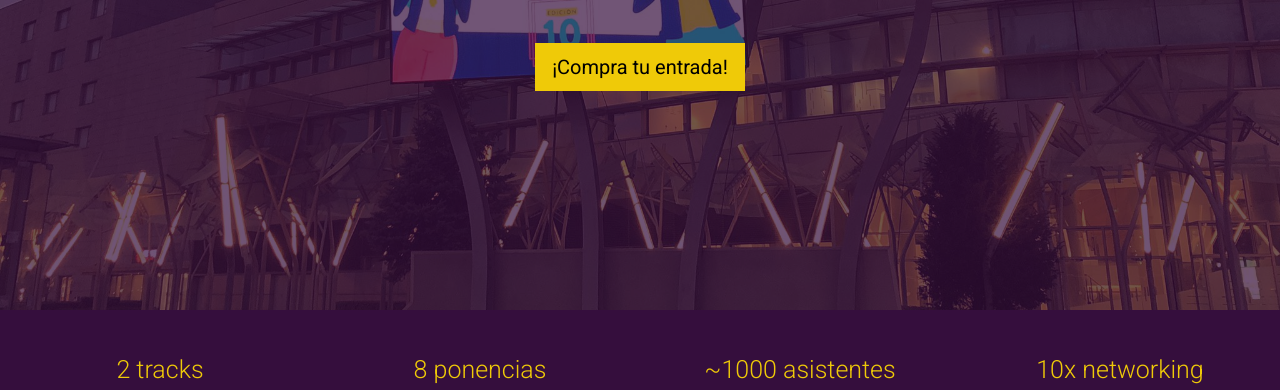
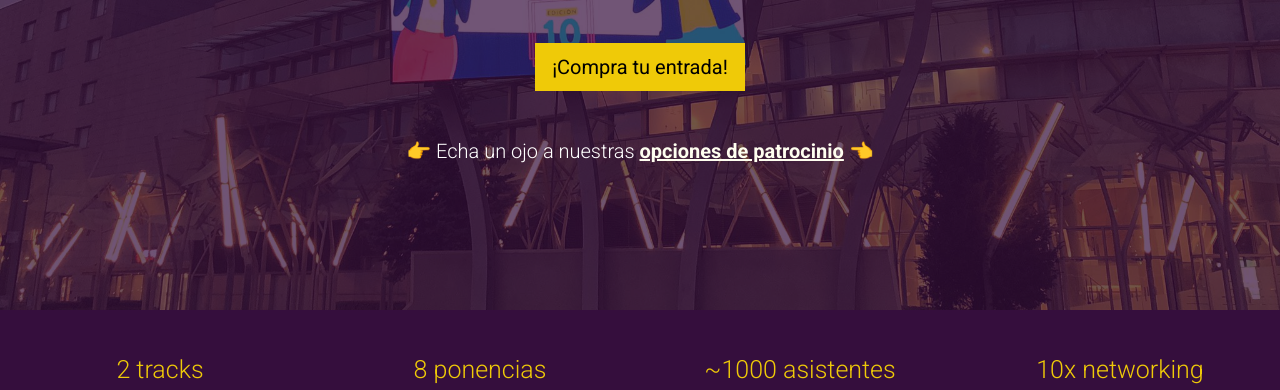
Before and after one commit to bilbostack/2024-website, a Gatsby site: page / in a window 1280 px wide. Shown: the part 410-800 px from the top of the page. Built offline with nearby package versions, Linux system fonts and the light colour scheme; Gatsby itself is replaced by a stand-in of ours.

Commit message:
Activate sponsorship link

```diff
--- a/src/components/headerHome.js
+++ b/src/components/headerHome.js
@@ -27,11 +27,11 @@ const HeaderHome = ({ data }) => {
             </a>
           </div>
           <br /><br />
-          <div id="dossier" class="hidden">
+          <div id="dossier">
             <h5>
               <span>
                 👉 Echa un ojo a nuestras&nbsp;
-                <a href="#"
+                <a href="/sponsors/bilbostack-conference-sponsorship-2024_es.pdf"
                   target="_blank"
                   role="button"
                   rel="noopener noreferrer">
```
Also changed, not shown: 1 other file.
